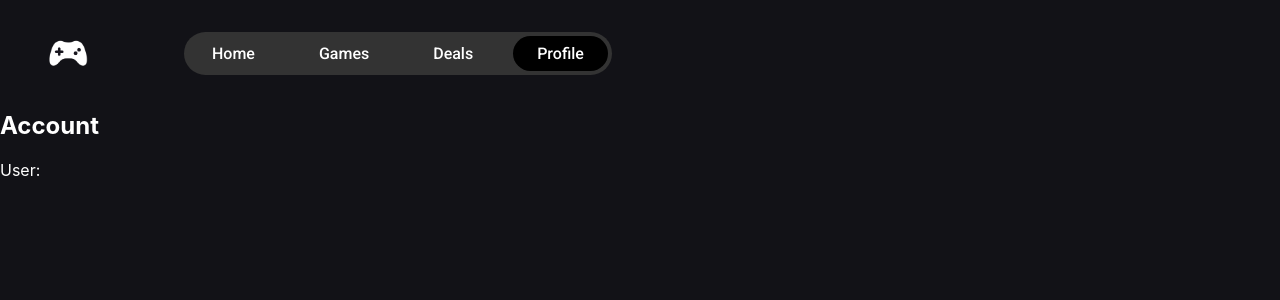
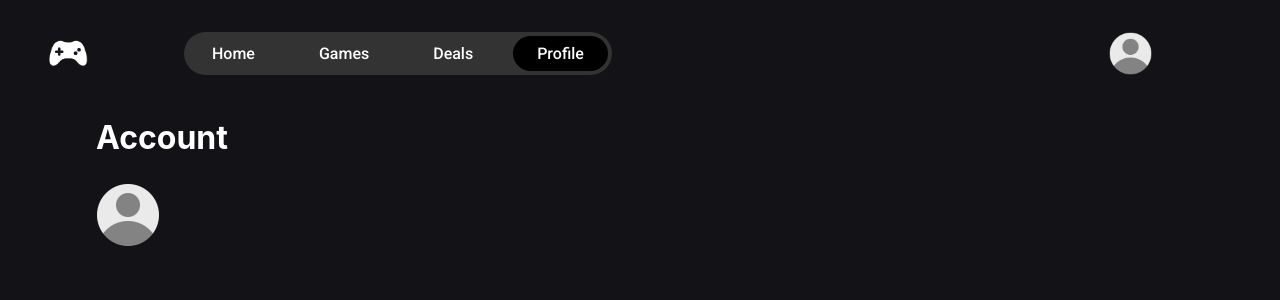
Before and after one commit to MATALAME/DIGA4015A_2538590_MatalameM_JuneExam, a React (Create React App) app: page /profile in a window 1280 px wide. Shown: the top 300 px of the page. Built offline with nearby package versions, Linux system fonts and the light colour scheme; no server answers.

Commit message:
More features

```diff
--- a/src/NavBar/NavBar.jsx
+++ b/src/NavBar/NavBar.jsx
@@ -3,13 +3,16 @@ import { NavLink, useLocation } from "react-router-dom";
 import { useState } from "react";
 import './NavBarStyle.css';
 import logo from "../Images/RawGamesLogoWhite.png";
+import { useInfo } from "../SignUp/UserContext";
 
 import hamburger from "../Images/Hamburger.png";
+import user from "../Images/UserIcon.png";
 
 function NavBar() {
   const location = useLocation();
   const [isMenuOpen, setIsMenuOpen] = useState(false);
   const hideNavbarPaths = ['/', '/signup'];
+  const { userData } = useInfo();
 
   if (hideNavbarPaths.includes(location.pathname.toLowerCase())) { // Doesn't render the nav bar if the app is on one these paths
     return null;
@@ -28,6 +31,11 @@ function NavBar() {
         <NavLink to="/deals" className="nav-link" onClick={() => setIsMenuOpen(false)}>Deals</NavLink>
         <NavLink to="/profile" className="nav-link" onClick={() => setIsMenuOpen(false)}>Profile</NavLink>
       </div>
+
+       <div className='nav-user-display'>
+            <img src={user} alt="User Icon" className='nav-user-icon' />
+            <p><strong>{userData.name}</strong></p>
+        </div>
     </nav>
   );
 }
--- a/src/NavBar/NavBarStyle.css
+++ b/src/NavBar/NavBarStyle.css
@@ -38,6 +38,19 @@
   color: white;
 }
 
+.nav-user-display {
+  display: flex;
+  gap: 1rem;
+  margin-left: auto;
+  margin-right: 6rem;
+  align-items: center;
+  font-family: "Roboto", sans-serif;
+}
+
+.nav-user-icon {
+  max-width:2.7rem;
+  max-height:2.7rem;
+}
 
 .hamburger {
   display: none;
--- a/src/Profile/ProfilePage.css
+++ b/src/Profile/ProfilePage.css
@@ -1,13 +1,25 @@
-.DarkMode {
-    background-color: #121217;
-    color: #f4f4f4;
-    min-height: 100vh;
-    transition: background-color 0.3s ease, color 0.3s ease;
+.account-title {
+    font-size: 2rem;
+    margin-left: 6rem;
 }
 
-.LightMode {
-    background-color: #f4f4f4;
-    color: #121217;
-    min-height: 100vh;
-    transition: background-color 0.3s ease, color 0.3s ease;
+.user-display {
+  display: flex;
+  align-items: center;
+  gap: 1.5rem;
 }
+
+.user-details {
+  display: flex;
+  flex-direction: column;
+}
+
+.user-details p {
+ margin: 0;
+}
+
+.user-icon {
+    max-width: 4rem;
+    max-height: auto;
+    margin-left: 6rem;
+}
--- a/src/Profile/ProfilePage.jsx
+++ b/src/Profile/ProfilePage.jsx
@@ -1,17 +1,29 @@
 import React from 'react';
 import { useInfo } from '../SignUp/UserContext';
+import "./ProfilePage.css";
+
+import user from "../Images/UserIcon.png";
 
 function ProfilePage (){
     const { userData } = useInfo();
 
     return(
-        <div>
-    <div className ="user-info">
-    <h2> Account </h2>
-      <p>{userData.name}</p>
-      <p>User: {userData.email}</p>
+    <div>
+        <div className ="user-info">
+         <h2 className='account-title'> Account </h2>
+
+        <div className='user-display'>
+            <img src={user} alt="User Icon" className='user-icon' />
+
+        <div className="user-details">
+            <p><strong>{userData.name}</strong></p>
+            {/* <p><strong>{userData.surname}</strong></p> */}
+            <p>{userData.email}</p>
+        </div>
+        </div>
+
+        </div>
     </div>
-        </div>
     )
 }
 
--- a/src/SignUp/LandingPage.jsx
+++ b/src/SignUp/LandingPage.jsx
@@ -28,7 +28,7 @@ function LandingPage() {
       </div>
 
       <div className="landPage-buttons">
-        <button onClick={handleSignUpLogin} className="sign-up-btn" >SIGN IN</button>
+        <button onClick={handleSignUpLogin} className="sign-up-btn" >SIGN IN/LOG IN </button>
         <button onClick={handleSkip} className="skip-btn"> I'LL SIGN UP LATER </button>
       </div>
 
--- a/src/SignUp/Signup.jsx
+++ b/src/SignUp/Signup.jsx
@@ -11,7 +11,6 @@ function Signup() {
   const { setUserData } = useInfo();
 
   const [name, setName] = useState('');
-  const [surname, setSurname] = useState('');
 
   const [email, setEmail] = useState('');
   const [password, setPassword] = useState('');
@@ -50,7 +49,6 @@ function Signup() {
 
     setUserData({
   name: name,
-  surname: surname,
   email: email,
 });
     navigate('/Home');
@@ -64,23 +62,12 @@ function Signup() {
 
         <form onSubmit={handleSubmit} className="signup-form">
           <div className="form-group">
-            <label className="form-label">NAME</label>
+            <label className="form-label">NAME & SURNAME</label>
             <input
               type="text"
               className="form-input"
               value={name}
               onChange={(event) => setName(event.target.value)}
-              required
-            />
-          </div>
-
-          <div className="form-group">
-            <label className="form-label">SURNAME</label>
-            <input
-              type="text"
-              className="form-input"
-              value={surname}
-              onChange={(event) => setSurname(event.target.value)}
               required
             />
           </div>
--- a/src/SignUp/UserContext.jsx
+++ b/src/SignUp/UserContext.jsx
@@ -1,12 +1,16 @@
-import { createContext, useState, useContext } from 'react';
+import { createContext, useState, useContext, useEffect } from 'react';
 
 const UserContext = createContext();
 
 export function UserProvider({ children }) {
-  const [userData, setUserData] = useState({
-    name: '',
-    email: '',
+  const [userData, setUserData] = useState(() => {
+    const storedData = localStorage.getItem('userData');   //The user data kept disappearing, so I asked one of my classmates and they suggested storing the user data in the local storage so it can record the users inputs
+    return storedData ? JSON.parse(storedData) : { name: '', email: '' };
   });
+
+  useEffect(() => {
+    localStorage.setItem('userData', JSON.stringify(userData));
+  }, [userData]);
 
   return (
     <UserContext.Provider value={{ userData, setUserData }}>
```
Also changed, not shown: src/Profile/ThemeContext.jsx (added, +28 -0 lines), src/Technical/Mode.jsx (added, +24 -0 lines), src/Images/UserIcon.png (added), src/Technical/Mode.css (added).
